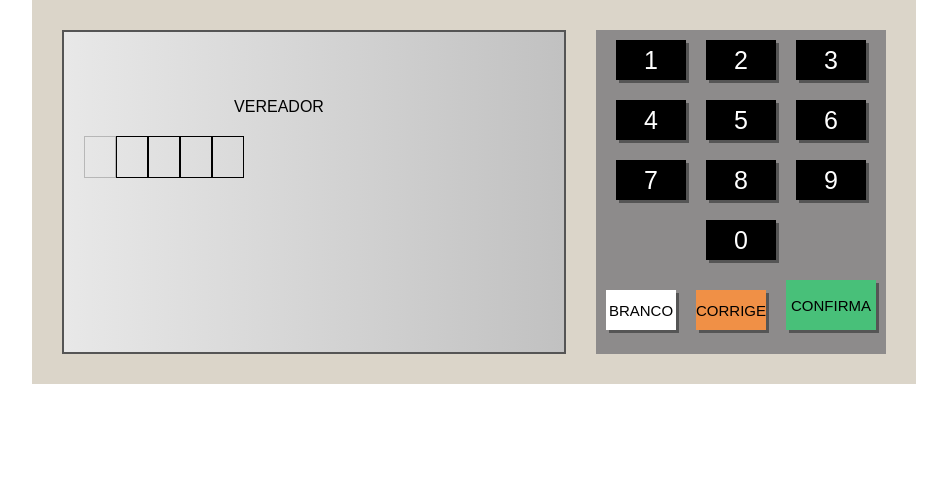
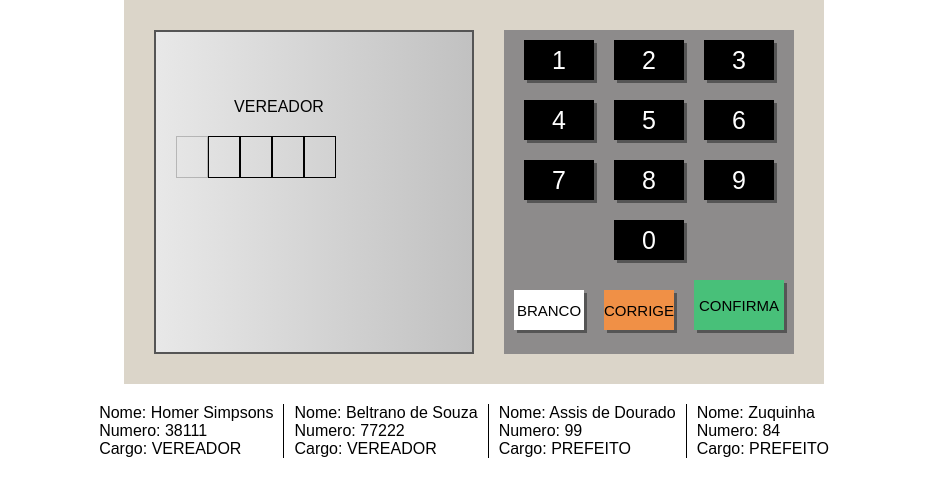
Before and after one commit to Luan-Novais/uernaeletronica, a plain HTML site: page index.html in a window 1280 px wide. Shown: the whole page, without its empty margins (166-1113 px from the left). Drawn offline with Linux system fonts and the light colour scheme.

Commit message:
Adiconado legenda para votacao

```diff
--- a/css/style.css
+++ b/css/style.css
@@ -6,14 +6,13 @@
 
 body{
     margin: 0;
-    display: flex;
-    justify-content: center;
-    align-items: center;
     font-family: Arial, Helvetica, sans-serif;
 }
 
 .urna{
     display: flex;
+    width:50%;
+    margin: auto;
     background-color: #dbd5c9;
     padding: 30px;
 }
@@ -172,3 +171,20 @@ body{
     justify-content: center;
     align-items: center;
 }
+
+.legenda-cargos{
+    display: flex;
+    align-items: center;
+    justify-content: center;
+    margin-top: 20px;
+}
+
+.legenda{
+    margin-right: 10px;
+    padding-right: 10px;
+    border-right: 1px solid #000;
+}
+
+.legenda:last-child{
+    border: none;
+}
--- a/index.html
+++ b/index.html
@@ -71,7 +71,27 @@
             </div>
         </div>
     </div>
+    <div class="legenda-cargos">
+        <div class="legenda">
+            Nome: Homer Simpsons<br>
+            Numero: 38111 <br>
+            Cargo: VEREADOR
+        </div>
+        <div class="legenda">
+            Nome: Beltrano de Souza<br>
+            Numero: 77222 <br>
+            Cargo: VEREADOR
+        </div>    <div class="legenda">
+            Nome: Assis de Dourado<br>
+            Numero: 99 <br>
+            Cargo: PREFEITO
+        </div>    <div class="legenda">
+            Nome: Zuquinha<br>
+            Numero: 84 <br>
+            Cargo: PREFEITO
+        </div>
 
+    </div>
 
 
     <script src="./js/etapas.js"></script>
```
